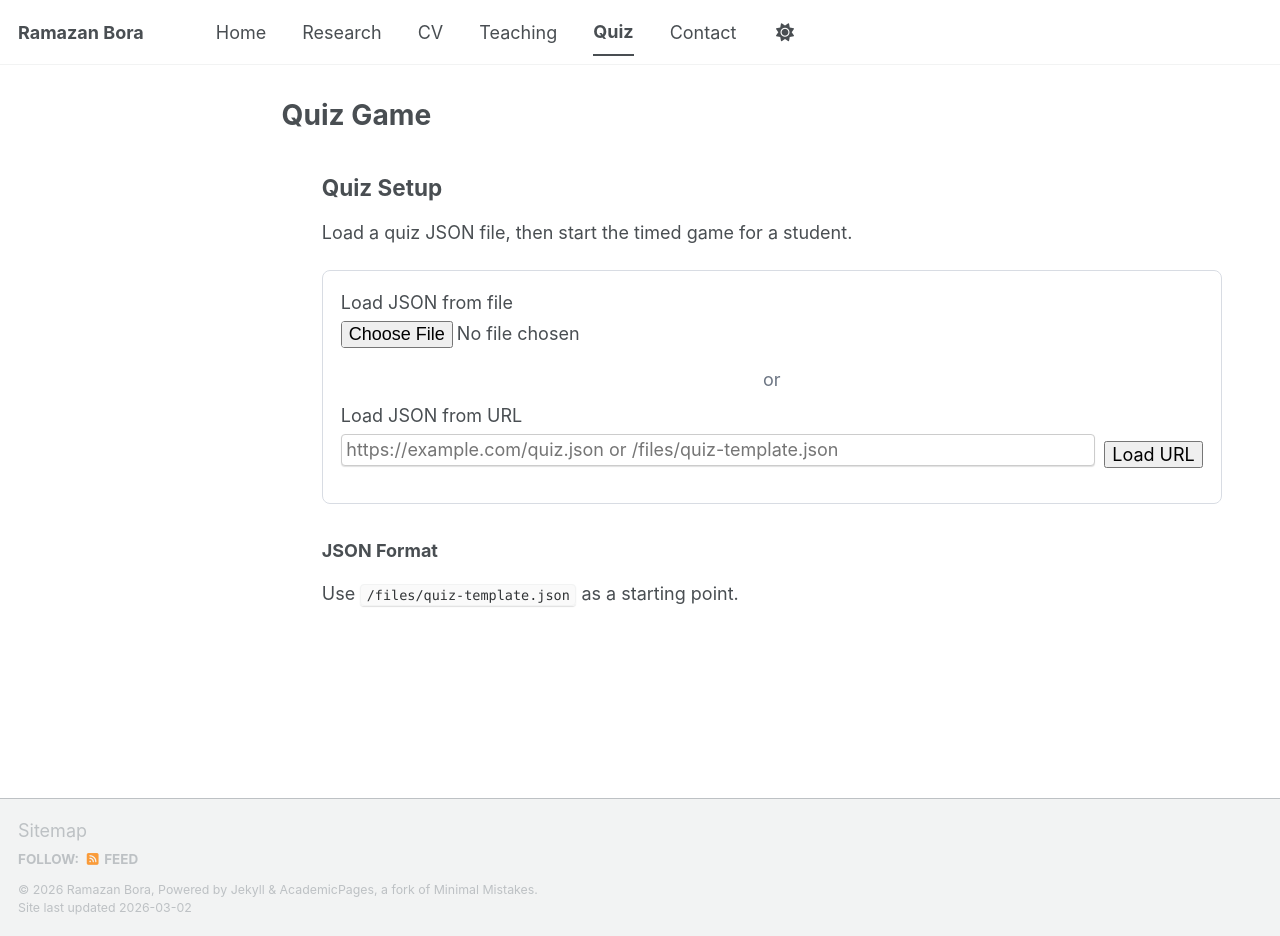
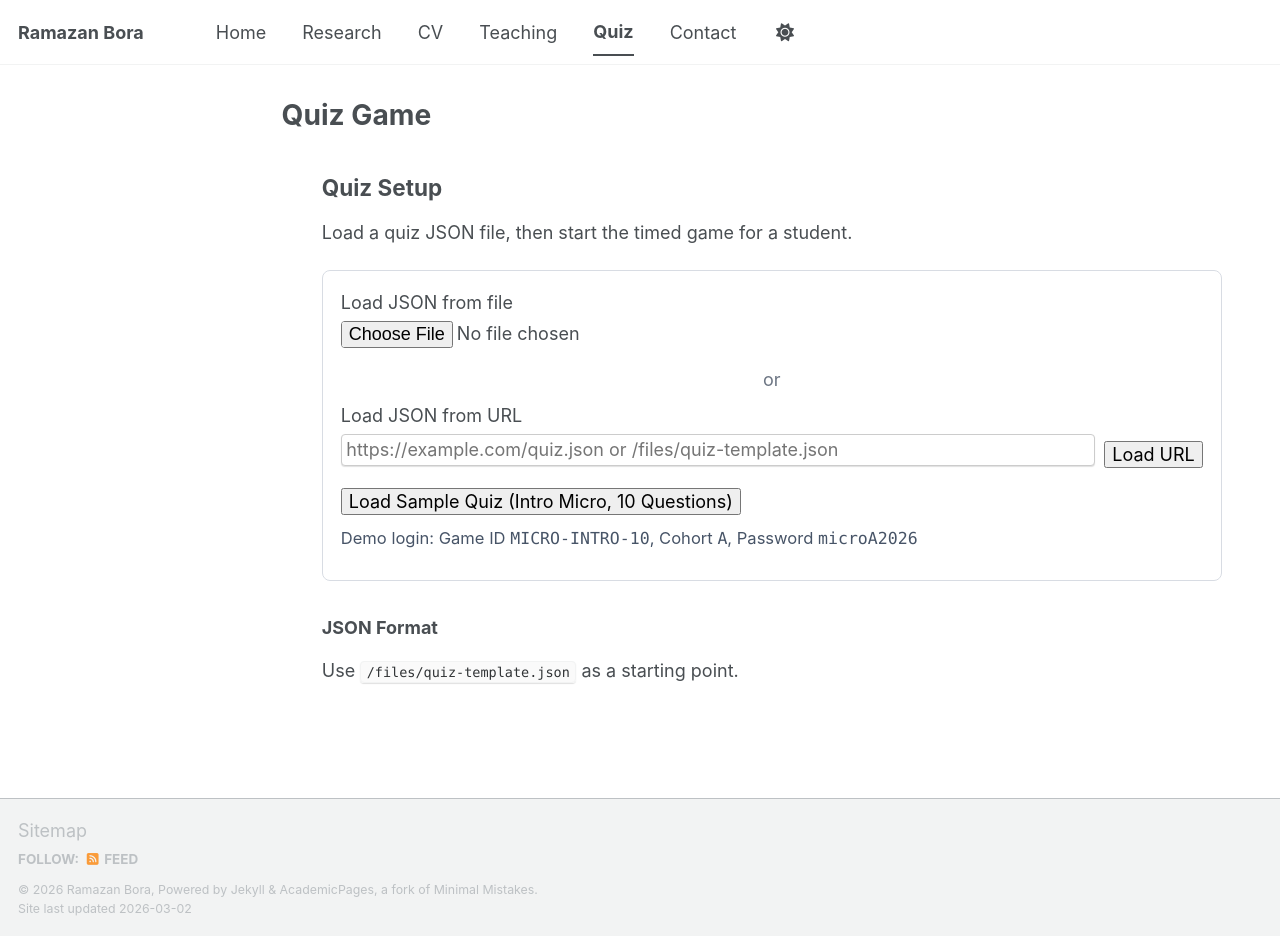
Before and after one commit to ramazanbora/ramazanbora.github.io, a Jekyll site: the page built from _pages/quiz-game.md, in a window 1280 px wide and 936 px high. Built offline with Jekyll 4.4.1, drawn with Linux system fonts in a browser that asks for light colours; a script bundle is joined from its source files by our own code; library files that are not in the unit come from our copies; some of the changed lines change nothing that is shown.

Commit message:
Add quiz game logic and analytics

```diff
--- a/_pages/quiz-game.md
+++ b/_pages/quiz-game.md
@@ -21,6 +21,11 @@ author_profile: false
     <div class="quiz-inline">
       <input id="quiz-url-input" type="text" placeholder="https://example.com/quiz.json or /files/quiz-template.json">
       <button id="quiz-load-url-btn" type="button">Load URL</button>
+    </div>
+
+    <div class="quiz-sample-row">
+      <button id="quiz-load-sample-btn" type="button">Load Sample Quiz (Intro Micro, 10 Questions)</button>
+      <span>Demo login: Game ID <code>MICRO-INTRO-10</code>, Cohort <code>A</code>, Password <code>microA2026</code></span>
     </div>
 
     <div id="quiz-load-status" class="quiz-status"></div>
--- a/assets/css/quiz-game.css
+++ b/assets/css/quiz-game.css
@@ -35,6 +35,19 @@
   text-align: center;
   color: #6c7583;
   margin: 0.5rem 0;
+}
+
+.quiz-sample-row {
+  margin-top: 0.75rem;
+  display: flex;
+  flex-wrap: wrap;
+  gap: 0.6rem;
+  align-items: center;
+}
+
+.quiz-sample-row span {
+  color: #475467;
+  font-size: 0.92rem;
 }
 
 .quiz-status {
--- a/assets/js/quiz-game.js
+++ b/assets/js/quiz-game.js
@@ -2,6 +2,110 @@
   "use strict";
 
   var RESULT_STORAGE_KEY = "quiz_game_results";
+  var SAMPLE_INTRO_MICRO_QUIZ = {
+    title: "Introductory Microeconomics Sample Quiz",
+    gameId: "MICRO-INTRO-10",
+    timeLimitMinutes: 5,
+    cohorts: [
+      { id: "A", password: "microA2026" },
+      { id: "B", password: "microB2026" }
+    ],
+    questions: [
+      {
+        id: "m1",
+        type: "multiple_choice",
+        prompt: "When price rises, quantity demanded usually falls. This is the:",
+        options: ["Law of Supply", "Law of Demand", "Income Effect", "Marginal Product"],
+        answer: 1
+      },
+      {
+        id: "m2",
+        type: "multiple_choice",
+        prompt: "A shift of the demand curve to the right means:",
+        options: [
+          "Demand decreased",
+          "Quantity demanded decreased",
+          "Demand increased",
+          "Supply increased"
+        ],
+        answer: 2
+      },
+      {
+        id: "m3",
+        type: "multiple_choice",
+        prompt: "A price ceiling set below equilibrium typically causes:",
+        options: ["Surplus", "Shortage", "No change", "Market clearing above equilibrium"],
+        answer: 1
+      },
+      {
+        id: "m4",
+        type: "multiple_choice",
+        prompt: "Price elasticity of demand measures responsiveness of:",
+        options: [
+          "Quantity demanded to price changes",
+          "Price to demand changes",
+          "Quantity supplied to wage changes",
+          "Revenue to tax changes"
+        ],
+        answer: 0
+      },
+      {
+        id: "m5",
+        type: "true_false",
+        prompt: "If demand is inelastic, a price increase tends to raise total revenue.",
+        answer: "true"
+      },
+      {
+        id: "m6",
+        type: "multiple_choice",
+        prompt: "Marginal cost is best defined as:",
+        options: [
+          "Total cost divided by output",
+          "The cost of fixed inputs",
+          "Additional cost of producing one more unit",
+          "Opportunity cost of labor only"
+        ],
+        answer: 2
+      },
+      {
+        id: "m7",
+        type: "multiple_choice",
+        prompt: "In perfect competition, in the long run firms earn:",
+        options: ["Positive economic profit", "Zero economic profit", "Negative accounting profit", "Monopoly rent"],
+        answer: 1
+      },
+      {
+        id: "m8",
+        type: "multiple_choice",
+        prompt: "A positive externality leads to:",
+        options: [
+          "Overproduction in competitive market",
+          "Efficient market outcome automatically",
+          "Underproduction relative to social optimum",
+          "No wedge between private and social benefits"
+        ],
+        answer: 2
+      },
+      {
+        id: "m9",
+        type: "multiple_choice",
+        prompt: "Consumer surplus is the area:",
+        options: [
+          "Below supply and above price",
+          "Above demand and below market price",
+          "Below demand and above market price",
+          "Between demand and supply below equilibrium quantity only"
+        ],
+        answer: 2
+      },
+      {
+        id: "m10",
+        type: "short_text",
+        prompt: "Name the market structure with one seller.",
+        answer: "monopoly"
+      }
+    ]
+  };
 
   var state = {
     quiz: null,
@@ -16,6 +120,7 @@
     fileInput: document.getElementById("quiz-file-input"),
     urlInput: document.getElementById("quiz-url-input"),
     loadUrlBtn: document.getElementById("quiz-load-url-btn"),
+    loadSampleBtn: document.getElementById("quiz-load-sample-btn"),
     loadStatus: document.getElementById("quiz-load-status"),
     startSection: document.getElementById("quiz-start-section"),
     runSection: document.getElementById("quiz-run-section"),
@@ -453,4 +558,16 @@
   els.submitBtn.addEventListener("click", function () {
     finalizeQuiz(false);
   });
+  els.loadSampleBtn.addEventListener("click", function () {
+    var sampleQuiz = JSON.parse(JSON.stringify(SAMPLE_INTRO_MICRO_QUIZ));
+    loadQuiz(sampleQuiz);
+    els.gameIdInput.value = sampleQuiz.gameId;
+    els.cohortInput.value = "A";
+    els.passwordInput.value = "microA2026";
+    setStatus(
+      els.loadStatus,
+      "Sample Intro Micro quiz loaded. Enter student name and start.",
+      false
+    );
+  });
 })();
```
